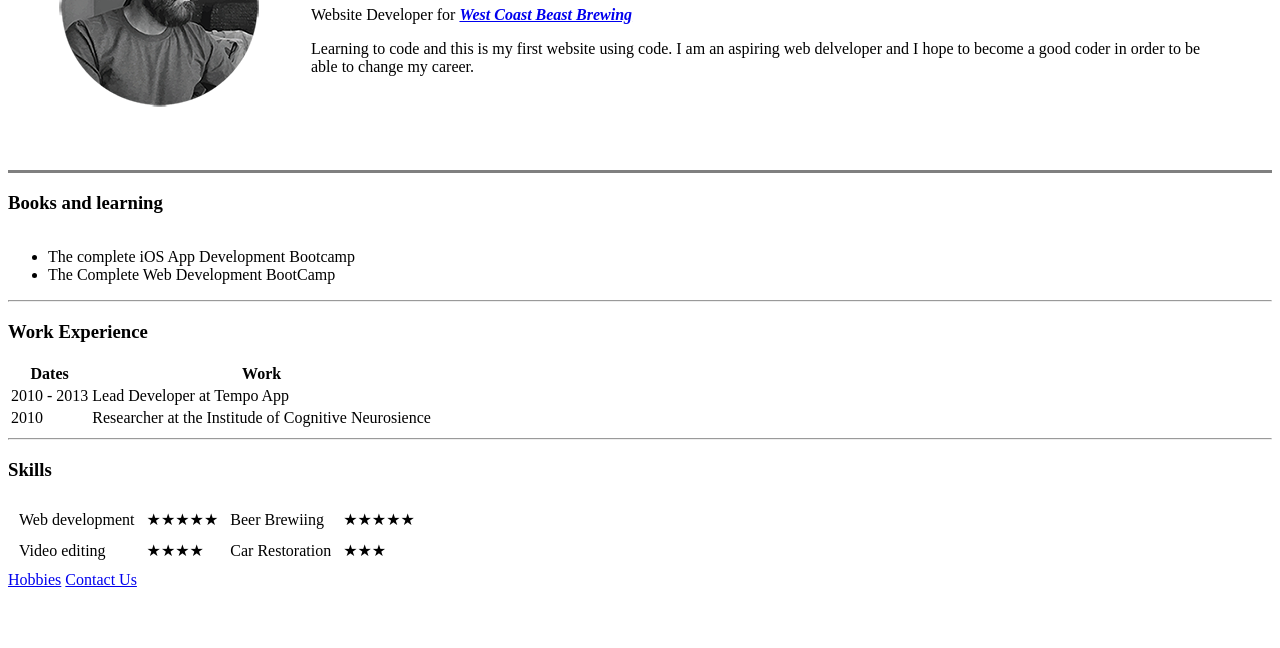
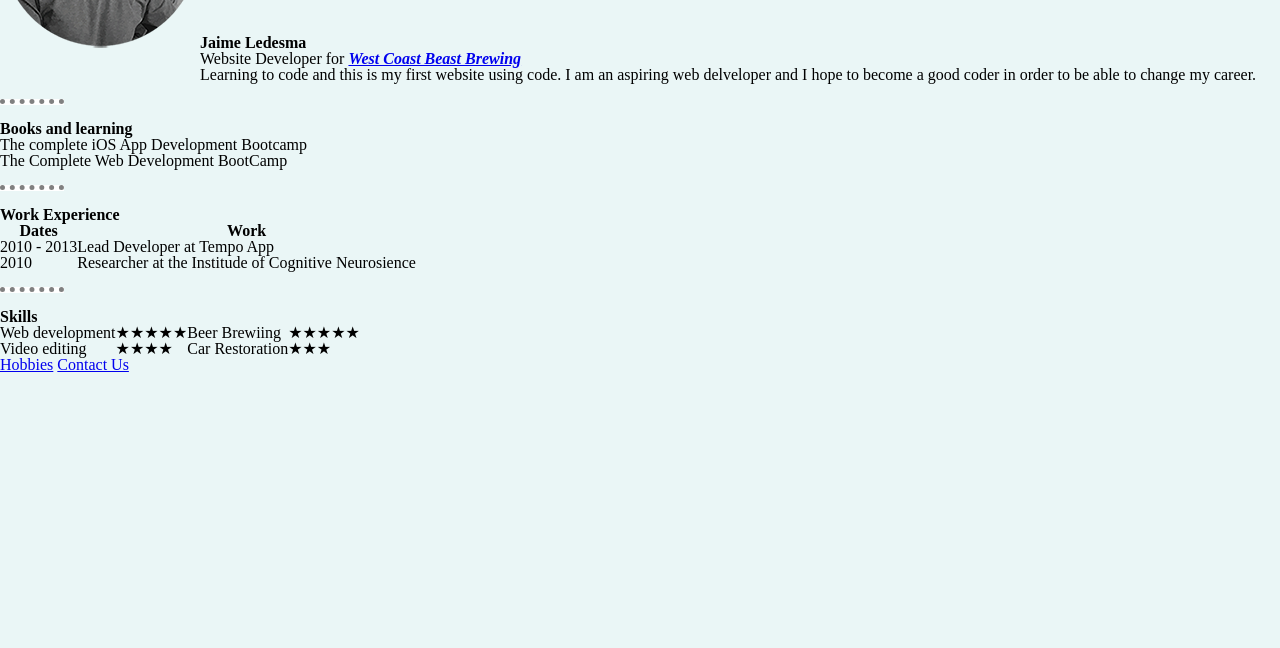
Before and after one commit to jledesma44/cv, a plain HTML site: page index.html in a window 1280 px wide. Shown: the part 152-800 px from the top of the page. Drawn offline with Linux system fonts and the light colour scheme.

Commit message:
copied and pasted the line style from the index.html to syle.css file

```diff
--- a/css/style.css
+++ b/css/style.css
@@ -104,3 +104,18 @@ input, select {
 
 
 /* MY CSS*/
+
+
+body {
+    background-color:#EAF6F6;
+  }
+
+  hr {
+    background-color: white;
+    border-style: none;
+    border-top-style: dotted;
+    border-color: grey;
+    border-width: 5px;
+    width: 5%;
+    line-style:
+  }
--- a/index.html
+++ b/index.html
@@ -5,6 +5,7 @@
     <meta name="viewport" content="width=device-width, initial-scale=1.0">
     <meta http-equiv="X-UA-Compatible" content="ie=edge">
     <title>🚀 Jaime's Personal site</title>
+    <link rel="stylesheet" href="css/style.css">
 </head>
  <body>
    <table cellspacing="50">
```
